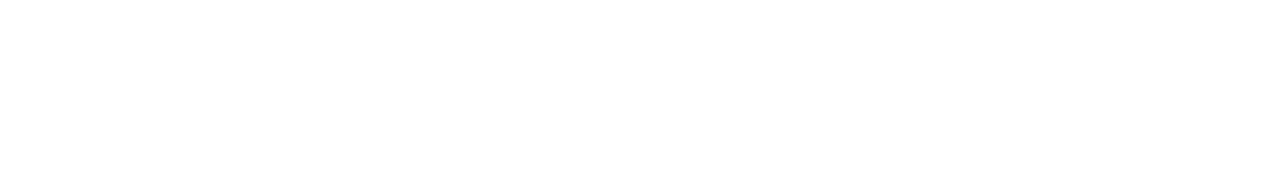
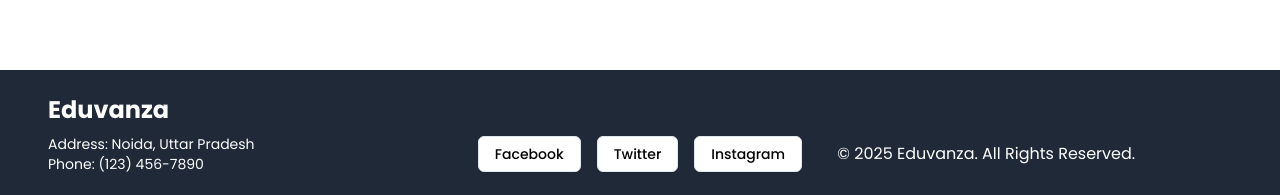
Before and after one commit to KumarRahul01/Eduvanza, a React (Vite) app in the folder client/: page / in a window 1280 px wide. Shown: the part 694-889 px from the top of the page. Before the commit the page ends 800 px from the top, so only its background shows below. Built offline with nearby package versions, Linux system fonts and the light colour scheme; no server answers.

Commit message:
Footer Updated

```diff
--- a/client/src/App.jsx
+++ b/client/src/App.jsx
@@ -24,6 +24,7 @@
   AuthenticatedUser,
   ProtectedRoutes,
 } from "./components/ProtectedRoutes";
+import Footer from "./components/Footer";
 
 const App = () => {
   return (
@@ -135,6 +136,7 @@
           </Route>
         </Routes>
       </main>
+      <Footer />
     </>
   );
 };
--- /dev/null
+++ b/client/src/components/Footer.jsx
@@ -0,0 +1,44 @@
+import { Button } from "./ui/button";
+
+const Footer = () => {
+  return (
+    <footer className="w-full px-12 bg-gray-800 text-white py-6 mt-20">
+      <div className="flex flex-col space-y-10 md:flex-row justify-between items-center">
+        {/* Company Info */}
+        <div className="lg:w-1/3 text-center md:text-left mb-4 md:mb-0">
+          <h2 className="text-2xl font-bold">Eduvanza</h2>
+          <p className="text-sm mt-2">Address: Noida, Uttar Pradesh</p>
+          <p className="text-sm">Phone: (123) 456-7890</p>
+        </div>
+
+        {/* Social Media Links */}
+        <div className="lg:w-1/3 flex space-x-4 justify-center mb-4 md:mb-0 text-black">
+          <a href="#" target="_blank" rel="noopener noreferrer">
+            <Button variant="outline" className="hover:bg-slate-200">
+              Facebook
+            </Button>
+          </a>
+          <a href="#" target="_blank" rel="noopener noreferrer">
+            <Button variant="outline" className="hover:bg-slate-200">
+              Twitter
+            </Button>
+          </a>
+          <a href="#" target="_blank" rel="noopener noreferrer">
+            <Button variant="outline" className="hover:bg-slate-200">
+              Instagram
+            </Button>
+          </a>
+        </div>
+
+        {/* Contact Button */}
+        <div className="lg:w-1/3 text-current">
+          <p>© 2025 Eduvanza. All Rights Reserved.</p>
+        </div>
+      </div>
+
+      {/* Footer Bottom */}
+    </footer>
+  );
+};
+
+export default Footer;
```
